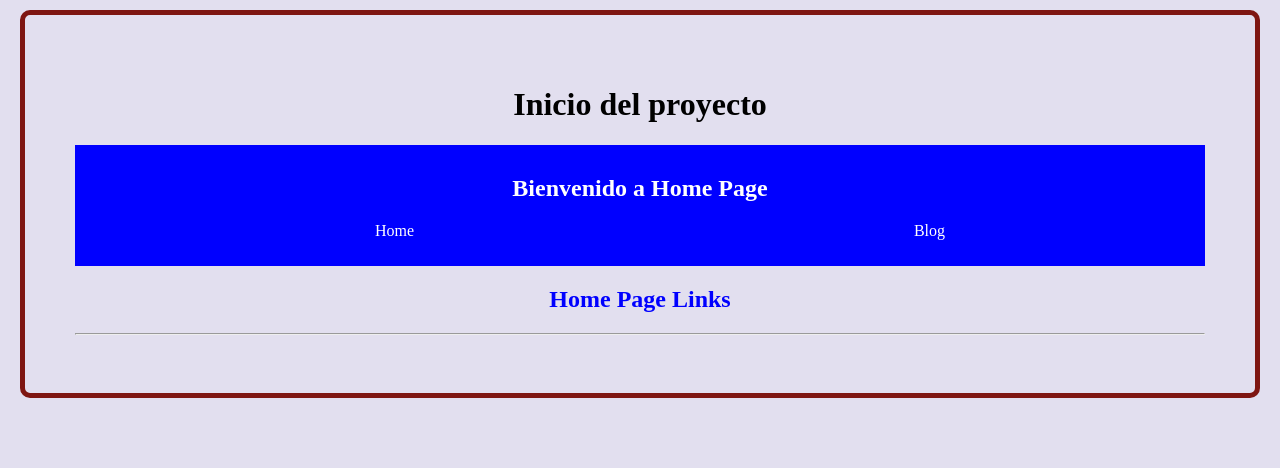
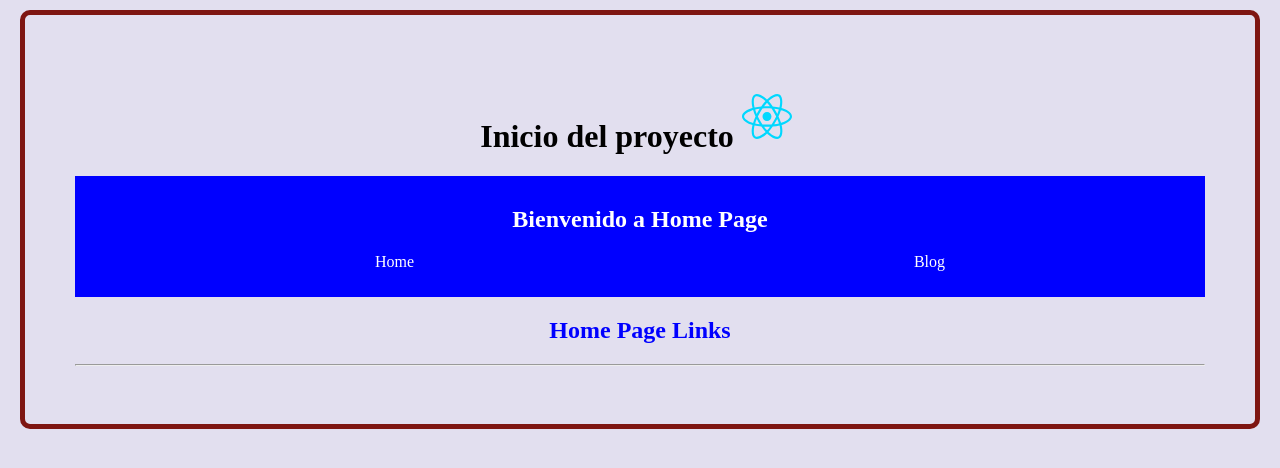
Before and after one commit to DanielGuzmanV/React-Js-Fundamentos, a React (Vite) app: page /linksHome in a window 1280 px wide. Shown: the top 468 px of the page. Built offline with nearby package versions, Linux system fonts and the light colour scheme; no server answers.

Commit message:
aap modificado y postdetail modificado

```diff
--- a/src/App.jsx
+++ b/src/App.jsx
@@ -1,4 +1,5 @@
 import MyRoutes from "./routes/Routes"
+import reactLogo from "./assets/react.svg"
 
 function App() {
 
@@ -9,7 +10,13 @@ function App() {
 
   return (
     <div>
-      <h1 onClick={greetConsole} >Inicio del proyecto</h1>
+      <h1 onClick={greetConsole} >
+        Inicio del proyecto
+        <img style={{
+          width: '50px',
+          padding: '8px'
+        }} src={reactLogo}/>
+      </h1>
 
       <MyRoutes/>
       <hr/>
--- a/src/components/PostCard.jsx
+++ b/src/components/PostCard.jsx
@@ -1,10 +1,13 @@
+import { Link } from "react-router-dom";
 
 function PostCard(props) {
   const {posts} = props;
 
   return (
     <article>
-      <h3>{posts.title}</h3>
+      <h3>
+        <Link to={`/linksHome/${posts.id}`}>{posts.title}</Link>
+      </h3>
       <p>{posts.body}</p>
     </article>
   )
```
